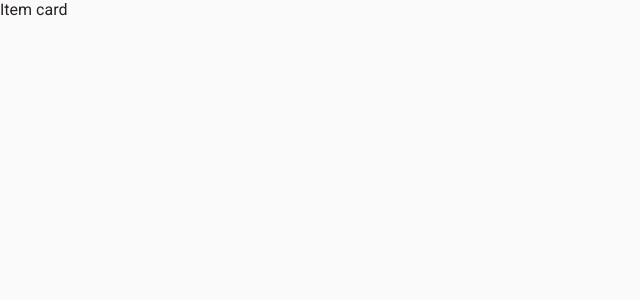
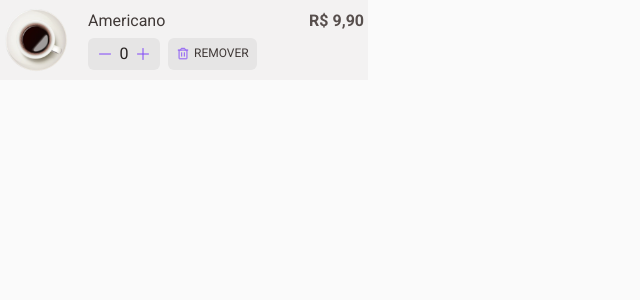
Before and after one commit to adonisamarante/coffee-delivery-dsf, a React (Vite) app: page / in a window 1280 px wide. Shown: the top 300 px of the page, without its empty margins (0-640 px from the left). Built offline with nearby package versions, Linux system fonts and the light colour scheme.

Commit message:
feat: shopping cart item component

```diff
--- a/src/components/ShopCartCard/index.tsx
+++ b/src/components/ShopCartCard/index.tsx
@@ -1,7 +1,29 @@
+import {
+  CardContainer,
+  ItemInfo,
+  ItemInfoSection,
+  ItemInfoSectionButtons,
+} from './styles'
+import americano from '../../assets/coffeeTypes/americano.png'
+import { InputNumber } from '../InputNumber'
+import { ButtonRemove } from '../ButtonRemove'
+
 export function ShopCartCard() {
   return (
-    <div>
-      <span>Item card</span>
-    </div>
+    <CardContainer>
+      <img src={americano} alt="Café Americano" />
+
+      <ItemInfo>
+        <ItemInfoSection>
+          <span>Americano</span>
+          <span>R$ 9,90</span>
+        </ItemInfoSection>
+
+        <ItemInfoSectionButtons>
+          <InputNumber />
+          <ButtonRemove />
+        </ItemInfoSectionButtons>
+      </ItemInfo>
+    </CardContainer>
   )
 }
--- a/src/components/ShopCartCard/styles.ts
+++ b/src/components/ShopCartCard/styles.ts
@@ -0,0 +1,48 @@
+import styled from 'styled-components'
+
+export const CardContainer = styled.div`
+  height: 5rem;
+  width: 23rem;
+
+  display: flex;
+  justify-content: space-between;
+  gap: 1.25rem;
+  padding: 0.5rem 0.25rem;
+
+  background-color: ${(props) => props.theme['base-card']};
+
+  img {
+    height: 4rem;
+    width: 4rem;
+  }
+`
+
+export const ItemInfo = styled.div`
+  flex: 1;
+  display: flex;
+  flex-direction: column;
+  gap: 0.5rem;
+  justify-content: center;
+  align-items: start;
+`
+
+export const ItemInfoSection = styled.div`
+  width: 100%;
+  display: flex;
+  justify-content: space-between;
+
+  :first-child {
+    color: ${(props) => props.theme['base-subtitle']};
+  }
+
+  :last-child {
+    color: ${(props) => props.theme['base-text']};
+    font-weight: 700;
+  }
+`
+
+export const ItemInfoSectionButtons = styled.div`
+  width: 100%;
+  display: flex;
+  gap: 0.5rem;
+`
```
